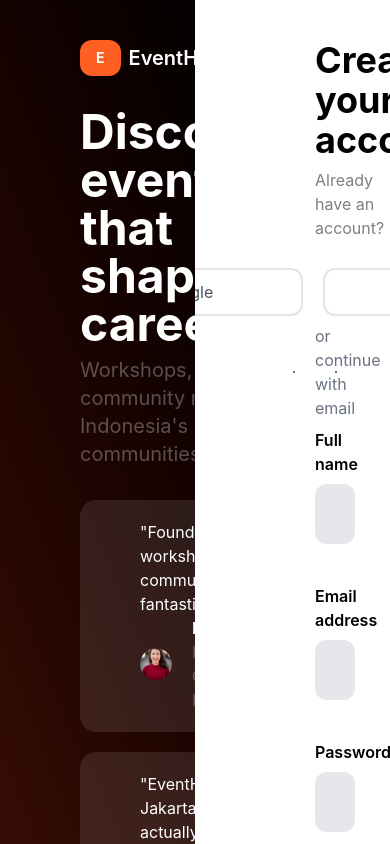
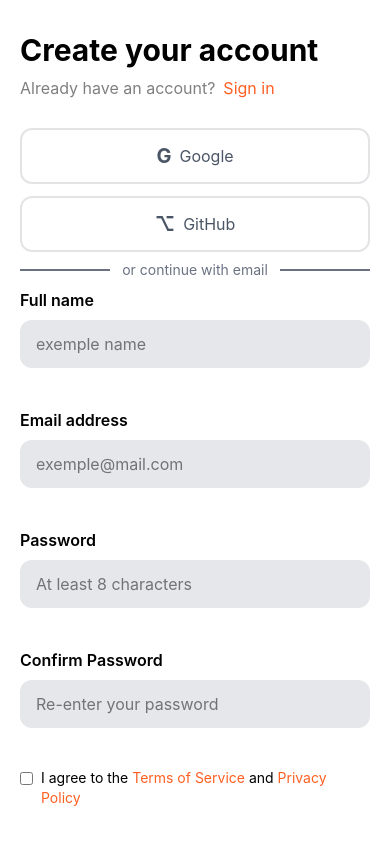
Before and after one commit to fatawaimamalmuftin/eventhub, a React (Vite) app: page /auth/registration in a window 390 px wide. Built offline with nearby package versions, Linux system fonts and the light colour scheme.

Commit message:
feat: make auth responsif

```diff
--- a/src/components/layouts/AuthLayout.jsx
+++ b/src/components/layouts/AuthLayout.jsx
@@ -3,13 +3,12 @@ import SideBarAuth from "../SideBarAuth"
 
 export default function AuthLayout() {
   return (
-    <>
-      <main className="grid grid-cols-2 h-screen w-screen overflow-hidden">
-        <SideBarAuth/>
-        <section className="h-screen overflow-y-auto">
-        <Outlet/>
-        </section>
-      </main>
-    </>
+    <main className="grid grid-cols-1 md:grid-cols-2 h-screen w-screen overflow-hidden">
+      <SideBarAuth />
+
+      <section className="h-screen overflow-y-auto">
+        <Outlet />
+      </section>
+    </main>
   )
 }
--- a/src/pages/auth/Forgot.jsx
+++ b/src/pages/auth/Forgot.jsx
@@ -1,26 +1,39 @@
-
 export default function Forgot() {
   return (
-    <main className="flex flex-col gap-2 py-10 px-30">
+    <main className="flex flex-col gap-2 py-8 px-5 sm:py-10 sm:px-10 md:px-16 lg:px-20 xl:px-30">
       <div>
-        <div className="text-4xl font-bold mb-2">Reset your password</div>
+        <div className="text-3xl sm:text-4xl font-bold mb-2">
+          Reset your password
+        </div>
+
         <div className="text-black/50 mb-5 flex items-center gap-2">
           Enter your email and we'll send a link.
         </div>
       </div>
 
       <form className="flex flex-col gap-2">
-
         <label className="flex flex-col gap-2 font-semibold">
           Email address
-          <input type="email" className="text-xl px-5 py-4 font-normal outline-white bg-gray-200 rounded-xl" placeholder="exemple@mail.com"/>
+
+          <input
+            type="email"
+            autoComplete="email"
+            className="text-base sm:text-lg md:text-xl px-4 sm:px-5 py-3 sm:py-4 font-normal outline-white bg-gray-200 rounded-xl"
+            placeholder="exemple@mail.com"
+          />
         </label>
-        <p id="errEmail" className="text-xl h-6 font-medium text-red-400"></p>
+
+        <p
+          id="errEmail"
+          className="text-base sm:text-xl h-6 font-medium text-red-400"
+        ></p>
+
         {/* Email is required */}
 
-        <button className="btnBordColor w-full hover:bg-green-600 font-bold py-4 text-xl">Send reset link</button>
+        <button className="btnBordColor w-full hover:bg-green-600 font-bold py-3 sm:py-4 text-lg sm:text-xl">
+          Send reset link
+        </button>
       </form>
-
     </main>
   )
 }
--- a/src/pages/auth/Login.jsx
+++ b/src/pages/auth/Login.jsx
@@ -2,61 +2,106 @@ import { Link } from "react-router"
 
 export default function Login() {
   return (
-    <main className="flex flex-col gap-5 py-18 px-30">
+    <main className="flex flex-col gap-5 py-8 px-5 sm:py-10 sm:px-10 md:px-16 lg:px-20 xl:px-30">
       <div>
-        <div className="text-4xl font-bold mb-2">Welcome back</div>
-        <div className="text-black/50 mb-5 flex items-center gap-2">Don't have an account?
-          <Link className="text-orangeFigma" to={'/auth/registration'}>
-          Sign up
+        <div className="text-3xl sm:text-4xl font-bold mb-2">
+          Welcome back
+        </div>
+
+        <div className="text-black/50 mb-5 flex flex-wrap items-center gap-2">
+          Don't have an account?
+          <Link className="text-orangeFigma" to={"/auth/registration"}>
+            Sign up
           </Link>
         </div>
       </div>
 
-      <div className="veryCenter gap-5 text-gray-600">
-        <div className="veryCenter gap-2 myBorder px-22">
+      {/* Social Login */}
+      <div className="veryCenter flex-col sm:flex-row gap-3 sm:gap-5 text-gray-600">
+        <div className="veryCenter gap-2 myBorder w-full sm:w-auto px-5 sm:px-12 md:px-16 lg:px-22 py-3">
           <div className="text-xl font-bold">G</div>
           <div>Google</div>
         </div>
 
-        <div className="veryCenter gap-2 myBorder px-22">
+        <div className="veryCenter gap-2 myBorder w-full sm:w-auto px-5 sm:px-12 md:px-16 lg:px-22 py-3">
           <div className="text-xl font-bold">⌥</div>
           <div>GitHub</div>
         </div>
       </div>
 
-      <div className="veryCenter w-full gap-5 text-gray-500">
+      {/* Divider */}
+      <div className="veryCenter w-full gap-3 sm:gap-5 text-gray-500">
         <div className="border w-full"></div>
-        <div className="w-full">or continue with email</div>
+
+        <div className="whitespace-nowrap text-sm sm:text-base">
+          or continue with email
+        </div>
+
         <div className="border w-full"></div>
       </div>
 
+      {/* Form */}
       <form className="flex flex-col gap-2">
         <label className="flex flex-col gap-2 font-semibold">
           Email address
-          <input type="email" autoComplete="email" className="text-xl px-5 py-4 font-normal outline-white bg-gray-200 rounded-xl" placeholder="exemple@mail.com"/>
+
+          <input
+            type="email"
+            autoComplete="email"
+            className="text-base sm:text-lg md:text-xl px-4 sm:px-5 py-3 sm:py-4 font-normal outline-white bg-gray-200 rounded-xl"
+            placeholder="exemple@mail.com"
+          />
         </label>
-        <p id="errEmail" className="text-xl h-6 font-medium text-red-400"></p>
+
+        <p
+          id="errEmail"
+          className="text-base sm:text-xl h-6 font-medium text-red-400"
+        ></p>
+
         {/* Email is required */}
 
         <label className="flex flex-col gap-2">
-          <div className="flex justify-between">
-            <span className="font-semibold">Password</span>
-            <Link to={'/auth/forgotPassword'} className="text-orangeFigma font-semibold hover:text-green-500">
+          <div className="flex flex-wrap justify-between gap-2">
+            <span className="font-semibold">
+              Password
+            </span>
+
+            <Link
+              to={"/auth/forgotPassword"}
+              className="text-orangeFigma font-semibold hover:text-green-500"
+            >
               Forgot password?
             </Link>
           </div>
-          <input type="password" autoComplete="password" className="text-xl px-5 py-4 outline-white bg-gray-200 rounded-xl" placeholder="Input Here . . ."/>
+
+          <input
+            type="password"
+            autoComplete="current-password"
+            className="text-base sm:text-lg md:text-xl px-4 sm:px-5 py-3 sm:py-4 outline-white bg-gray-200 rounded-xl"
+            placeholder="Input Here . . ."
+          />
         </label>
-        <p id="errPass" className="text-xl h-6 font-medium text-red-400"></p>
+
+        <p
+          id="errPass"
+          className="text-base sm:text-xl h-6 font-medium text-red-400"
+        ></p>
+
         {/* Password is required */}
 
-        <button className="btnBordColor w-full hover:bg-green-600 font-bold py-4 text-xl">Sign in</button>
+        <button className="btnBordColor w-full hover:bg-green-600 font-bold py-3 sm:py-4 text-lg sm:text-xl">
+          Sign in
+        </button>
       </form>
 
-      <div className="veryCenter text-gray-400 gap-2">
+      {/* Guest */}
+      <div className="veryCenter flex-wrap text-center text-gray-400 gap-2">
         Just browsing?
-        <Link to={'/'}>
-        <span className="underline hover:text-orangeFigma">Continue as guest →</span>
+
+        <Link to={"/"}>
+          <span className="underline hover:text-orangeFigma">
+            Continue as guest →
+          </span>
         </Link>
       </div>
     </main>
--- a/src/pages/auth/Regis.jsx
+++ b/src/pages/auth/Regis.jsx
@@ -2,79 +2,152 @@ import { Link } from "react-router"
 
 export default function Regis() {
   return (
-    <main className="flex flex-col gap-2 py-10 px-30">
+    <main className="flex flex-col gap-2 py-8 px-5 sm:py-10 sm:px-10 md:px-16 lg:px-20 xl:px-30">
       <div>
-        <div className="text-4xl font-bold mb-2">Create your account</div>
-        <div className="text-black/50 mb-5 flex items-center gap-2">Already have an account?
-          <Link className="text-orangeFigma" to={'/auth/login'}>
-          Sign in
+        <div className="text-3xl sm:text-4xl font-bold mb-2">
+          Create your account
+        </div>
+
+        <div className="text-black/50 mb-5 flex flex-wrap items-center gap-2">
+          Already have an account?
+          <Link className="text-orangeFigma" to={"/auth/login"}>
+            Sign in
           </Link>
         </div>
       </div>
 
-      <div className="veryCenter gap-5 text-gray-600">
-        <div className="veryCenter gap-2 myBorder px-22">
+      {/* Social Login */}
+      <div className="veryCenter flex-col sm:flex-row gap-3 sm:gap-5 text-gray-600">
+        <div className="veryCenter gap-2 myBorder w-full sm:w-auto px-5 sm:px-12 md:px-16 lg:px-22 py-3">
           <div className="text-xl font-bold">G</div>
           <div>Google</div>
         </div>
 
-        <div className="veryCenter gap-2 myBorder px-22">
+        <div className="veryCenter gap-2 myBorder w-full sm:w-auto px-5 sm:px-12 md:px-16 lg:px-22 py-3">
           <div className="text-xl font-bold">⌥</div>
           <div>GitHub</div>
         </div>
       </div>
 
-      <div className="veryCenter w-full gap-5 text-gray-500">
+      {/* Divider */}
+      <div className="veryCenter w-full gap-3 sm:gap-5 text-gray-500">
         <div className="border w-full"></div>
-        <div className="w-full">or continue with email</div>
+
+        <div className="whitespace-nowrap text-sm sm:text-base">
+          or continue with email
+        </div>
+
         <div className="border w-full"></div>
       </div>
 
+      {/* Form */}
       <form className="flex flex-col gap-2">
+        {/* Full Name */}
         <label className="flex flex-col gap-2 font-semibold">
           Full name
-          <input type="text" autoComplete="text" className="text-xl px-5 py-4 font-normal outline-white bg-gray-200 rounded-xl" placeholder="exemple name"/>
+
+          <input
+            type="text"
+            autoComplete="name"
+            className="text-base sm:text-lg md:text-xl px-4 sm:px-5 py-3 sm:py-4 font-normal outline-white bg-gray-200 rounded-xl"
+            placeholder="exemple name"
+          />
         </label>
-        <p id="errName" className="text-xl h-6 font-medium text-red-400"></p>
-        {/* Email is required */}
 
+        <p
+          id="errName"
+          className="text-base sm:text-xl h-6 font-medium text-red-400"
+        ></p>
+
+        {/* Email */}
         <label className="flex flex-col gap-2 font-semibold">
           Email address
-          <input type="email" autoComplete="email" className="text-xl px-5 py-4 font-normal outline-white bg-gray-200 rounded-xl" placeholder="exemple@mail.com"/>
+
+          <input
+            type="email"
+            autoComplete="email"
+            className="text-base sm:text-lg md:text-xl px-4 sm:px-5 py-3 sm:py-4 font-normal outline-white bg-gray-200 rounded-xl"
+            placeholder="exemple@mail.com"
+          />
         </label>
-        <p id="errEmail" className="text-xl h-6 font-medium text-red-400"></p>
-        {/* Email is required */}
 
+        <p
+          id="errEmail"
+          className="text-base sm:text-xl h-6 font-medium text-red-400"
+        ></p>
+
+        {/* Password */}
         <label className="flex flex-col gap-2 font-semibold">
-              Password
-          <input type="password" autoComplete="password" className="font-normal text-xl px-5 py-4 outline-white bg-gray-200 rounded-xl" placeholder="At least 8 characters"/>
+          Password
+
+          <input
+            type="password"
+            autoComplete="new-password"
+            className="font-normal text-base sm:text-lg md:text-xl px-4 sm:px-5 py-3 sm:py-4 outline-white bg-gray-200 rounded-xl"
+            placeholder="At least 8 characters"
+          />
         </label>
-        <p id="errPass" className="text-xl h-6 font-medium text-red-400"></p>
-        {/* Password is required */}
 
+        <p
+          id="errPass"
+          className="text-base sm:text-xl h-6 font-medium text-red-400"
+        ></p>
+
+        {/* Confirm Password */}
         <label className="flex flex-col gap-2 font-semibold">
-              Confirm Password
-          <input type="password" autoComplete="password" className="font-normal text-xl px-5 py-4 outline-white bg-gray-200 rounded-xl" placeholder="Re-enter your password"/>
+          Confirm Password
+
+          <input
+            type="password"
+            autoComplete="new-password"
+            className="font-normal text-base sm:text-lg md:text-xl px-4 sm:px-5 py-3 sm:py-4 outline-white bg-gray-200 rounded-xl"
+            placeholder="Re-enter your password"
+          />
         </label>
-        <p id="errPass" className="text-xl h-6 font-medium text-red-400"></p>
-        {/* Password is required */}
 
-        <label className="flex gap-2">
-          <input type="checkbox" value={true} className="text-xl px-5 py-4 outline-white bg-gray-200 rounded-xl" placeholder="Re-enter your password"/>
-              <span>
-                I agree to the <Link className="text-orangeFigma">Terms of Service</Link> and <Link className="text-orangeFigma">Privacy Policy</Link>
-              </span>
+        <p
+          id="errConfirmPass"
+          className="text-base sm:text-xl h-6 font-medium text-red-400"
+        ></p>
+
+        {/* Terms */}
+        <label className="flex items-start gap-2">
+          <input
+            type="checkbox"
+            value={true}
+            className="mt-1 shrink-0"
+          />
+
+          <span className="text-sm sm:text-base">
+            I agree to the{" "}
+            <Link className="text-orangeFigma">
+              Terms of Service
+            </Link>{" "}
+            and{" "}
+            <Link className="text-orangeFigma">
+              Privacy Policy
+            </Link>
+          </span>
         </label>
-        <p id="errPass" className="text-xl h-6 font-medium text-red-400"></p>
-        {/* Password is required */}
 
-        <button className="btnBordColor w-full hover:bg-green-600 font-bold py-4 text-xl">Sign in</button>
+        <p
+          id="errTerms"
+          className="text-base sm:text-xl h-6 font-medium text-red-400"
+        ></p>
+
+        <button className="btnBordColor w-full hover:bg-green-600 font-bold py-3 sm:py-4 text-lg sm:text-xl">
+          Sign in
+        </button>
       </form>
 
-      <div className="veryCenter text-gray-400 gap-2">
+      {/* Guest */}
+      <div className="veryCenter flex-wrap text-center text-gray-400 gap-2">
         Just browsing?
-        <Link to={'/'}>
-        <span className="underline hover:text-orangeFigma">Continue as guest →</span>
+
+        <Link to={"/"}>
+          <span className="underline hover:text-orangeFigma">
+            Continue as guest →
+          </span>
         </Link>
       </div>
     </main>
```
